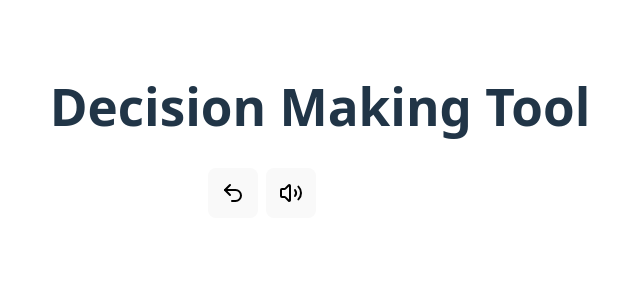
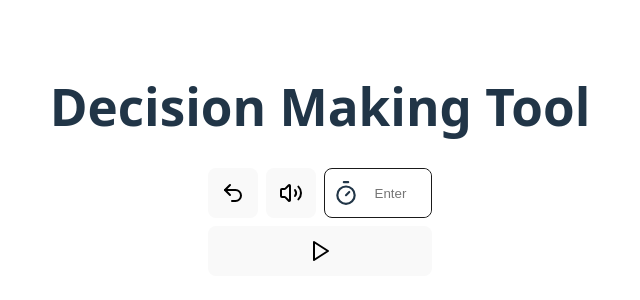
Before and after one commit to lipan4836/decision-making-tool, a React (Vite) app in the folder decision-making-tool/: page /decision-page in a window 1280 px wide. Shown: the part 240-540 px from the top of the page, without its empty margins (320-960 px from the left). Built offline with nearby package versions, Linux system fonts and the light colour scheme.

Commit message:
feat: implement btns block on decision-page layout

```diff
--- a/decision-making-tool/src/components/DecisionBtnsBlock/DecisionBtnsBlock.tsx
+++ b/decision-making-tool/src/components/DecisionBtnsBlock/DecisionBtnsBlock.tsx
@@ -20,6 +20,23 @@ function DecisionBtnsBlock(): ReactNode {
         <Icon idSprite="undo-2" />
       </button>
       <SoundToggle classes={`${styles['btns-block_btn']} ${styles.volume}`} />
+      <div className={`${styles['btns-block_label']} ${styles.duration}`}>
+        <Icon
+          classes={styles['btns-block_label__svg']}
+          idSprite="timer"
+        />
+        <input
+          type="number"
+          name="duration"
+          className={styles['btns-block_label__input']}
+          min={3}
+          max={30}
+          placeholder="Enter duration"
+        />
+      </div>
+      <button className={`${styles['btns-block_btn']} ${styles.start}`}>
+        <Icon idSprite="play" />
+      </button>
     </div>
   );
 }
--- a/decision-making-tool/src/components/UI/Icon/Icon.tsx
+++ b/decision-making-tool/src/components/UI/Icon/Icon.tsx
@@ -1,9 +1,10 @@
 import type { ReactNode } from "react";
 import type { IconProps } from "../../../types/types";
 
-function Icon({idSprite}: IconProps): ReactNode {
+function Icon({idSprite, classes}: IconProps): ReactNode {
   return (
     <svg
+      className={classes ? classes : ''}
       width="24"
       height="24"
       viewBox="0 0 24 24"
--- a/decision-making-tool/src/types/types.ts
+++ b/decision-making-tool/src/types/types.ts
@@ -30,4 +30,5 @@ export interface ButtonProps {
 
 export interface IconProps {
   idSprite: string;
+  classes?: string;
 }
```
